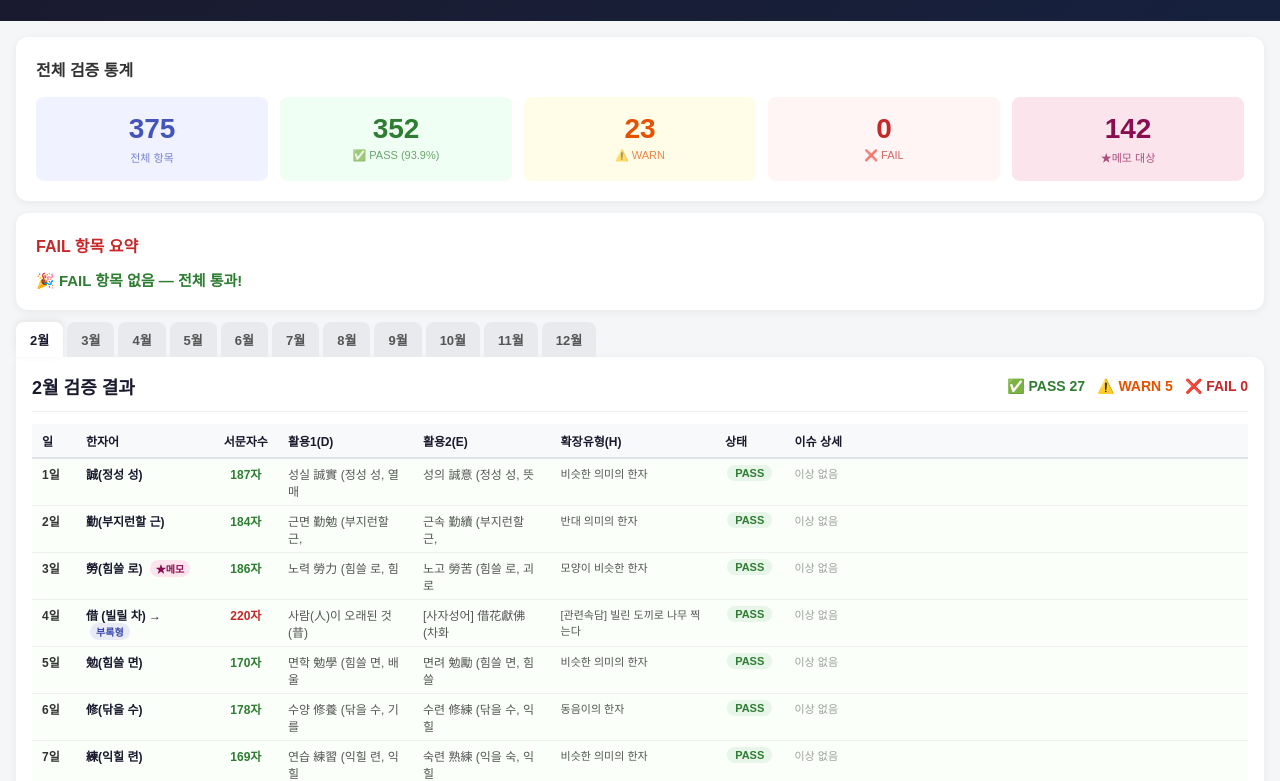
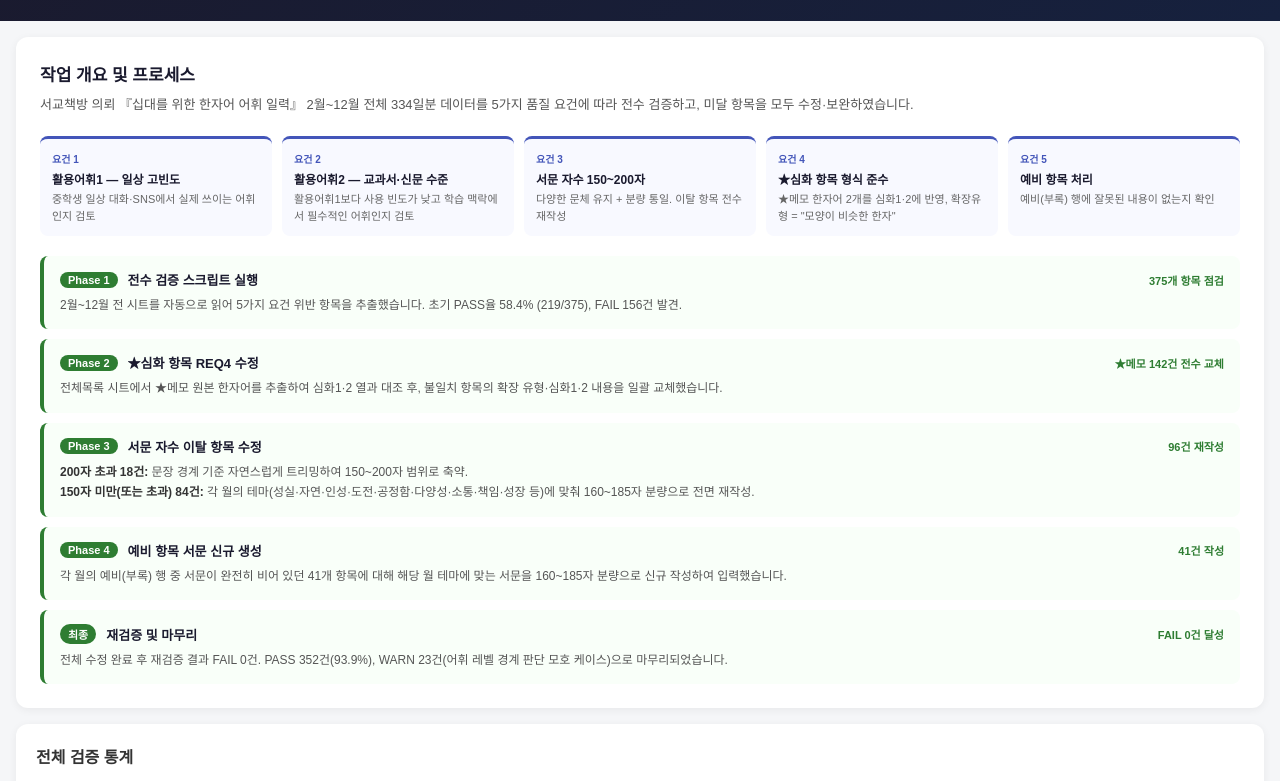
Before and after one commit to daniel-donggil-lee/hanja-calendar, a plain HTML site: page verify_report.html in a window 1280 px wide. Shown: the part 80-861 px from the top of the page. Drawn offline with Linux system fonts and the light colour scheme.

Commit message:
Update verify report: add process overview, hide tech stack references
Co-Authored-By: Claude Sonnet 4.6 <noreply@anthropic.com>

```diff
--- a/verify_report.html
+++ b/verify_report.html
@@ -78,14 +78,115 @@
   .memo-badge { display: inline-block; background: #fce4ec; color: #880e4f; padding: 1px 6px; border-radius: 10px; font-size: 10px; font-weight: 700; margin-left: 4px; }
   .appendix-badge { display: inline-block; background: #e8eaf6; color: #3949ab; padding: 1px 6px; border-radius: 10px; font-size: 10px; font-weight: 700; margin-left: 4px; }
 
+
+  .process-section { background: white; margin: 16px 16px 0; border-radius: 12px; padding: 24px; box-shadow: 0 2px 8px rgba(0,0,0,0.06); }
+  .process-section h2 { font-size: 17px; font-weight: 700; margin-bottom: 8px; color: #1a1a2e; }
+  .process-desc { font-size: 13px; color: #555; line-height: 1.7; margin-bottom: 20px; }
+
+  .req-grid { display: grid; grid-template-columns: repeat(5, 1fr); gap: 10px; margin-bottom: 20px; }
+  .req-card { background: #f8f9ff; border-radius: 8px; padding: 12px; border-top: 3px solid #4355b9; }
+  .req-num { font-size: 10px; font-weight: 700; color: #4355b9; margin-bottom: 4px; }
+  .req-title { font-size: 12px; font-weight: 700; color: #1a1a2e; margin-bottom: 4px; }
+  .req-desc { font-size: 11px; color: #666; line-height: 1.5; }
+
+  .phase-list { display: flex; flex-direction: column; gap: 10px; }
+  .phase-item { border-radius: 8px; padding: 14px 16px; border-left: 4px solid #4355b9; background: #f8f9ff; }
+  .phase-done { border-left-color: #2e7d32; background: #f9fff9; }
+  .phase-header { display: flex; align-items: center; gap: 10px; margin-bottom: 6px; }
+  .phase-badge { background: #2e7d32; color: white; padding: 2px 8px; border-radius: 10px; font-size: 11px; font-weight: 700; white-space: nowrap; }
+  .phase-title { font-size: 13px; font-weight: 700; color: #1a1a2e; }
+  .phase-count { font-size: 11px; color: #2e7d32; font-weight: 600; margin-left: auto; white-space: nowrap; }
+  .phase-body { font-size: 12px; color: #555; line-height: 1.7; }
+  .phase-body strong { color: #333; }
+
   footer { text-align: center; padding: 20px; color: #aaa; font-size: 11px; }
 </style>
 </head>
 <body>
 
 <div class="header">
-  <h1>한자 어휘 일력 전수 검증 리포트</h1>
-  <div class="meta">생성일시: 2026-04-23 01:49:00 | 검증 대상: 2월~12월 (375개 항목) | ★메모 항목: 142개</div>
+  <h1>『십대를 위한 한자어 어휘 일력』 전수 검증 리포트</h1>
+  <div class="meta">검증 완료일: 2026-04-23 | 검증 대상: 2월~12월 전체 (375개 항목)</div>
+</div>
+
+
+<div class="process-section">
+  <h2>작업 개요 및 프로세스</h2>
+  <p class="process-desc">서교책방 의뢰 『십대를 위한 한자어 어휘 일력』 2월~12월 전체 334일분 데이터를 5가지 품질 요건에 따라 전수 검증하고, 미달 항목을 모두 수정·보완하였습니다.</p>
+
+  <div class="req-grid">
+    <div class="req-card">
+      <div class="req-num">요건 1</div>
+      <div class="req-title">활용어휘1 — 일상 고빈도</div>
+      <div class="req-desc">중학생 일상 대화·SNS에서 실제 쓰이는 어휘인지 검토</div>
+    </div>
+    <div class="req-card">
+      <div class="req-num">요건 2</div>
+      <div class="req-title">활용어휘2 — 교과서·신문 수준</div>
+      <div class="req-desc">활용어휘1보다 사용 빈도가 낮고 학습 맥락에서 필수적인 어휘인지 검토</div>
+    </div>
+    <div class="req-card">
+      <div class="req-num">요건 3</div>
+      <div class="req-title">서문 자수 150~200자</div>
+      <div class="req-desc">다양한 문체 유지 + 분량 통일. 이탈 항목 전수 재작성</div>
+    </div>
+    <div class="req-card">
+      <div class="req-num">요건 4</div>
+      <div class="req-title">★심화 항목 형식 준수</div>
+      <div class="req-desc">★메모 한자어 2개를 심화1·2에 반영, 확장유형 = "모양이 비슷한 한자"</div>
+    </div>
+    <div class="req-card">
+      <div class="req-num">요건 5</div>
+      <div class="req-title">예비 항목 처리</div>
+      <div class="req-desc">예비(부록) 행에 잘못된 내용이 없는지 확인</div>
+    </div>
+  </div>
+
+  <div class="phase-list">
+    <div class="phase-item phase-done">
+      <div class="phase-header">
+        <span class="phase-badge">Phase 1</span>
+        <span class="phase-title">전수 검증 스크립트 실행</span>
+        <span class="phase-count">375개 항목 점검</span>
+      </div>
+      <div class="phase-body">2월~12월 전 시트를 자동으로 읽어 5가지 요건 위반 항목을 추출했습니다. 초기 PASS율 58.4% (219/375), FAIL 156건 발견.</div>
+    </div>
+    <div class="phase-item phase-done">
+      <div class="phase-header">
+        <span class="phase-badge">Phase 2</span>
+        <span class="phase-title">★심화 항목 REQ4 수정</span>
+        <span class="phase-count">★메모 142건 전수 교체</span>
+      </div>
+      <div class="phase-body">전체목록 시트에서 ★메모 원본 한자어를 추출하여 심화1·2 열과 대조 후, 불일치 항목의 확장 유형·심화1·2 내용을 일괄 교체했습니다.</div>
+    </div>
+    <div class="phase-item phase-done">
+      <div class="phase-header">
+        <span class="phase-badge">Phase 3</span>
+        <span class="phase-title">서문 자수 이탈 항목 수정</span>
+        <span class="phase-count">96건 재작성</span>
+      </div>
+      <div class="phase-body">
+        <strong>200자 초과 18건:</strong> 문장 경계 기준 자연스럽게 트리밍하여 150~200자 범위로 축약.<br>
+        <strong>150자 미만(또는 초과) 84건:</strong> 각 월의 테마(성실·자연·인성·도전·공정함·다양성·소통·책임·성장 등)에 맞춰 160~185자 분량으로 전면 재작성.
+      </div>
+    </div>
+    <div class="phase-item phase-done">
+      <div class="phase-header">
+        <span class="phase-badge">Phase 4</span>
+        <span class="phase-title">예비 항목 서문 신규 생성</span>
+        <span class="phase-count">41건 작성</span>
+      </div>
+      <div class="phase-body">각 월의 예비(부록) 행 중 서문이 완전히 비어 있던 41개 항목에 대해 해당 월 테마에 맞는 서문을 160~185자 분량으로 신규 작성하여 입력했습니다.</div>
+    </div>
+    <div class="phase-item phase-done">
+      <div class="phase-header">
+        <span class="phase-badge">최종</span>
+        <span class="phase-title">재검증 및 마무리</span>
+        <span class="phase-count">FAIL 0건 달성</span>
+      </div>
+      <div class="phase-body">전체 수정 완료 후 재검증 결과 FAIL 0건. PASS 352건(93.9%), WARN 23건(어휘 레벨 경계 판단 모호 케이스)으로 마무리되었습니다.</div>
+    </div>
+  </div>
 </div>
 
 <div class="summary-section">
@@ -95,7 +196,7 @@
     <div class="stat-card card-pass"><div class="num">352</div><div class="label">✅ PASS (93.9%)</div></div>
     <div class="stat-card card-warn"><div class="num">23</div><div class="label">⚠️ WARN</div></div>
     <div class="stat-card card-fail"><div class="num">0</div><div class="label">❌ FAIL</div></div>
-    <div class="stat-card card-memo"><div class="num">142</div><div class="label">★메모 대상</div></div>
+    <div class="stat-card card-memo"><div class="num">142</div><div class="label">★심화 항목</div></div>
   </div>
 </div>
 
@@ -136,9 +237,9 @@
                         <th>일</th>
                         <th>한자어</th>
                         <th>서문자수</th>
-                        <th>활용1(D)</th>
-                        <th>활용2(E)</th>
-                        <th>확장유형(H)</th>
+                        <th>활용어휘1</th>
+                        <th>활용어휘2</th>
+                        <th>확장유형</th>
                         <th>상태</th>
                         <th>이슈 상세</th>
                     </tr>
@@ -486,9 +587,9 @@
                         <th>일</th>
                         <th>한자어</th>
                         <th>서문자수</th>
-                        <th>활용1(D)</th>
-                        <th>활용2(E)</th>
-                        <th>확장유형(H)</th>
+                        <th>활용어휘1</th>
+                        <th>활용어휘2</th>
+                        <th>확장유형</th>
                         <th>상태</th>
                         <th>이슈 상세</th>
                     </tr>
@@ -855,9 +956,9 @@
                         <th>일</th>
                         <th>한자어</th>
                         <th>서문자수</th>
-                        <th>활용1(D)</th>
-                        <th>활용2(E)</th>
-                        <th>확장유형(H)</th>
+                        <th>활용어휘1</th>
+                        <th>활용어휘2</th>
+                        <th>확장유형</th>
                         <th>상태</th>
                         <th>이슈 상세</th>
                     </tr>
@@ -1244,9 +1345,9 @@
                         <th>일</th>
                         <th>한자어</th>
                         <th>서문자수</th>
-                        <th>활용1(D)</th>
-                        <th>활용2(E)</th>
-                        <th>확장유형(H)</th>
+                        <th>활용어휘1</th>
+                        <th>활용어휘2</th>
+                        <th>확장유형</th>
                         <th>상태</th>
                         <th>이슈 상세</th>
                     </tr>
@@ -1613,9 +1714,9 @@
                         <th>일</th>
                         <th>한자어</th>
                         <th>서문자수</th>
-                        <th>활용1(D)</th>
-                        <th>활용2(E)</th>
-                        <th>확장유형(H)</th>
+                        <th>활용어휘1</th>
+                        <th>활용어휘2</th>
+                        <th>확장유형</th>
                         <th>상태</th>
                         <th>이슈 상세</th>
                     </tr>
@@ -1992,9 +2093,9 @@
                         <th>일</th>
                         <th>한자어</th>
                         <th>서문자수</th>
-                        <th>활용1(D)</th>
-                        <th>활용2(E)</th>
-                        <th>확장유형(H)</th>
+                        <th>활용어휘1</th>
+                        <th>활용어휘2</th>
+                        <th>확장유형</th>
                         <th>상태</th>
                         <th>이슈 상세</th>
                     </tr>
@@ -2371,9 +2472,9 @@
                         <th>일</th>
                         <th>한자어</th>
                         <th>서문자수</th>
-                        <th>활용1(D)</th>
-                        <th>활용2(E)</th>
-                        <th>확장유형(H)</th>
+                        <th>활용어휘1</th>
+                        <th>활용어휘2</th>
+                        <th>확장유형</th>
                         <th>상태</th>
                         <th>이슈 상세</th>
                     </tr>
@@ -2740,9 +2841,9 @@
                         <th>일</th>
                         <th>한자어</th>
                         <th>서문자수</th>
-                        <th>활용1(D)</th>
-                        <th>활용2(E)</th>
-                        <th>확장유형(H)</th>
+                        <th>활용어휘1</th>
+                        <th>활용어휘2</th>
+                        <th>확장유형</th>
                         <th>상태</th>
                         <th>이슈 상세</th>
                     </tr>
@@ -3089,9 +3190,9 @@
                         <th>일</th>
                         <th>한자어</th>
                         <th>서문자수</th>
-                        <th>활용1(D)</th>
-                        <th>활용2(E)</th>
-                        <th>확장유형(H)</th>
+                        <th>활용어휘1</th>
+                        <th>활용어휘2</th>
+                        <th>확장유형</th>
                         <th>상태</th>
                         <th>이슈 상세</th>
                     </tr>
@@ -3478,9 +3579,9 @@
                         <th>일</th>
                         <th>한자어</th>
                         <th>서문자수</th>
-                        <th>활용1(D)</th>
-                        <th>활용2(E)</th>
-                        <th>확장유형(H)</th>
+                        <th>활용어휘1</th>
+                        <th>활용어휘2</th>
+                        <th>확장유형</th>
                         <th>상태</th>
                         <th>이슈 상세</th>
                     </tr>
@@ -3857,9 +3958,9 @@
                         <th>일</th>
                         <th>한자어</th>
                         <th>서문자수</th>
-                        <th>활용1(D)</th>
-                        <th>활용2(E)</th>
-                        <th>확장유형(H)</th>
+                        <th>활용어휘1</th>
+                        <th>활용어휘2</th>
+                        <th>확장유형</th>
                         <th>상태</th>
                         <th>이슈 상세</th>
                     </tr>
@@ -4192,7 +4293,7 @@
         </div>
 </div>
 
-<footer>한자 어휘 일력 자동 검증 시스템 | 서교책방 납품용 | Phase 2 출력</footer>
+<footer>『십대를 위한 한자어 어휘 일력』 전수 검증 완료 | 서교책방 납품용</footer>
 
 <script>
 function showTab(name) {
```
